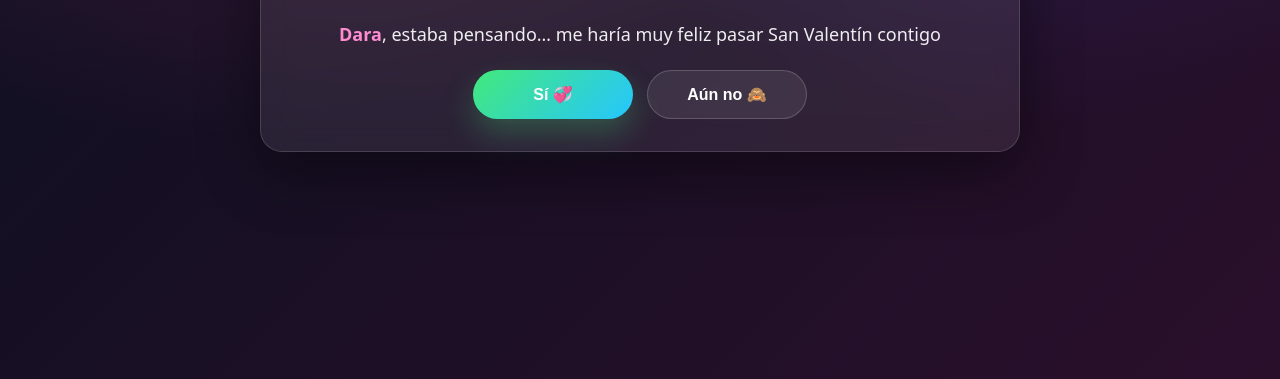
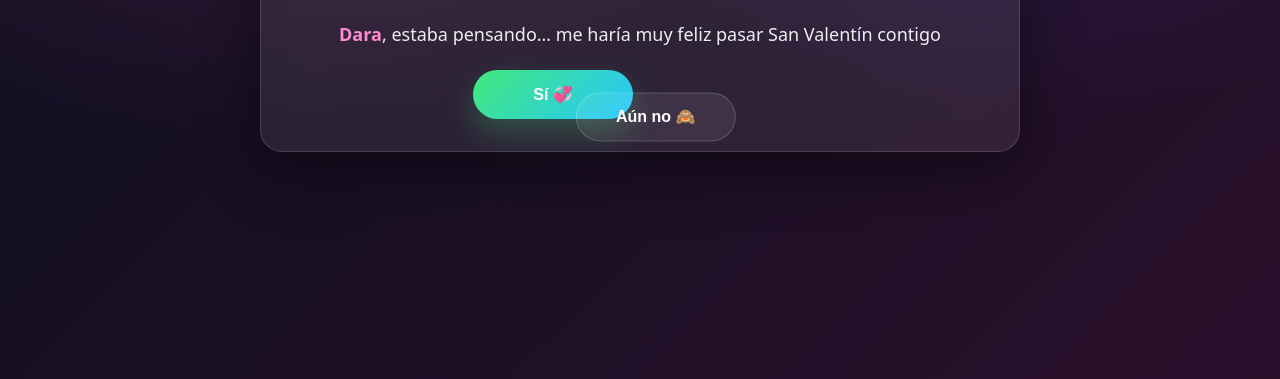
Before and after one commit to b-ryan-g/DaraSanValentin, a plain HTML site: page index.html in a window 1280 px wide. Both pictures are taken after a click on the button "Aún no 🙈". Shown: the part 421-800 px from the top of the page. Drawn offline with Linux system fonts and the light colour scheme.

Commit message:
fix aun no button

```diff
--- a/index.html
+++ b/index.html
@@ -203,11 +203,24 @@
     window.location.href = `yes.html?${qs}`;
   };
 
-  noBtn.onclick = ()=>{
-    alert(lang==='es'
-      ? 'Está bien 🙈 Gracias por ser honesta 💗'
-      : 'That’s okay 🙈 Thanks for being honest 💗');
-  };
+let noClicks = 0;
+const MAX_CLICKS = 100;
+
+noBtn.onclick = () => {
+  noClicks++;
+
+  if (noClicks >= MAX_CLICKS) {
+    noBtn.style.transition = 'opacity .6s ease';
+    noBtn.style.opacity = '0';
+    setTimeout(() => noBtn.remove(), 600);
+    return;
+  }
+
+  // playful dodge movement
+  const x = (Math.random() * 160) - 80;
+  const y = (Math.random() * 80) - 40;
+  noBtn.style.transform = `translate(${x}px, ${y}px)`;
+};
 
   render();
 </script>
```
